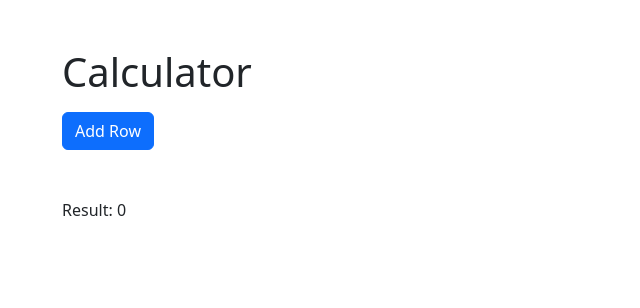
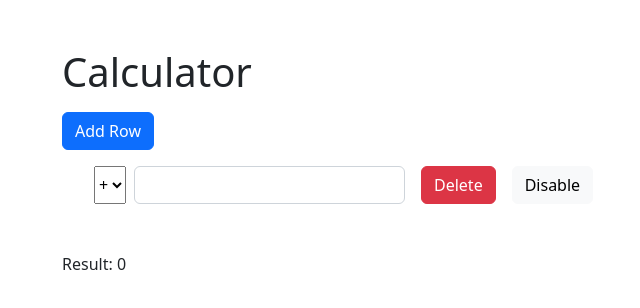
Before and after one commit to Yousif-bk/Calculator-react, a React (Create React App) app: page / in a window 1280 px wide. Shown: the top 308 px of the page, without its empty margins (20-660 px from the left). Built offline with nearby package versions, Linux system fonts and the light colour scheme.

Commit message:
[fix] fixed some bugs

```diff
--- a/src/components/AddDeleteRow.js
+++ b/src/components/AddDeleteRow.js
@@ -1,45 +1,50 @@
 import React, { useState } from "react";
 
-function AddDeleteRow({ rowsData, deleteRows,  handleChange }) {
+function AddDeleteRow({ rowsData, deleteRows, handleChange }) {
   // const [disabled, setDisabled] = useState(false)
 
-  const disableRow = (index, evnt)=> {
-    console.log(index)
+  // Disable Specific Row
+  const disableRow = (index, evnt) => {
     const { name, value } = evnt.target;
     const rowsInput = [...rowsData];
     rowsInput[index][name] = value;
-
-    rowsInput[index].disabled = true
-
-    // setDisabled(true)
-  }
+    console.log(rowsInput);
+    rowsInput[index].disabled = true;
+    //  setDisabled(true)
+  };
 
   return rowsData.map((data, index) => {
-    const { numValue,calculation, disabled } = data;
+    const { numValue, calculation, disabled } = data;
     return (
       <ul key={index}>
         <li className="d-flex mb-3">
+
           <select
-           disabled = {disabled}
-           value={calculation} name="calculation" onChange={(evnt) => handleChange(index, evnt)}>
+            disabled={disabled}
+            value={calculation}
+            name="calculation"
+            onChange={(evnt) => handleChange(index, evnt)}>
             <option value={true}>+</option>
             <option value={false}>-</option>
           </select>
+
           <input
-            disabled = {disabled}
+            disabled={disabled}
             type="text"
             className="form-control w-25 mx-2"
             name="numValue"
             value={numValue}
-            onChange={(evnt) => handleChange(index, evnt)}
-          />
+            onChange={(evnt) => handleChange(index, evnt)}/>
+
+          {/* Delete btn */}
           <button
-           disabled = {disabled}
+            disabled={disabled}
             className="btn btn-danger mx-2"
             onClick={() => deleteRows(index)}>
             Delete
           </button>
 
+          {/*  Disable Btn */}
           <button
             className="btn btn-light mx-2"
             onClick={(evnt) => disableRow(index, evnt)}>
--- a/src/components/DynamicRow.js
+++ b/src/components/DynamicRow.js
@@ -2,64 +2,55 @@ import React from "react";
 import { useState } from "react";
 import AddDeleteRow from "./AddDeleteRow";
 function DynamicRow() {
-
   // initial state
-  const [rowsData, setRowsData] = useState([]);
+  const initialState =  { numValue: "", calculation: "true", disabled: false }
+  const [rowsData, setRowsData] = useState([initialState]);
   const [result, setResult] = useState(0);
 
-
-
-// calculation
+  // calculation inputs
   const calculation = (rowsInput) => {
     let sum;
-    array.reduce((accumulator, obj) => {
-      if(accumulator == undefined && obj.calculation == "false"){
-        setResult(result - Number(array[0].numValue));
-        // setResult(sum)
-      }
-      else if (accumulator !== undefined && obj.calculation == "true") {
+    rowsInput.reduce((accumulator, obj) => {
+      if (accumulator == undefined && obj.calculation == "false") {
+        setResult(result - Number(rowsInput[0].numValue));
+      } else if (accumulator !== undefined && obj.calculation == "true") {
         sum = accumulator + Number(obj.numValue);
         setResult(sum);
       }
       return sum;
     }, 0);
-
   };
 
-  // Add Row
+  // Add New Row
   const addRows = () => {
     const rowsInput = {
       numValue: "",
       calculation: "true",
-      disabled: false
+      disabled: false,
     };
     setRowsData([...rowsData, rowsInput]);
   };
 
-
-  // handle Change
+  // handle Input Value Change
   const handleChange = (index, evnt) => {
     evnt.preventDefault();
     const { name, value } = evnt.target;
     const rowsInput = [...rowsData];
     rowsInput[index][name] = value;
-    // console.log(rowsInput, "rowsInput");
 
     // Call calculation method
     calculation(rowsInput);
-
     setRowsData(rowsInput);
   };
 
-  // Delete Rows
+  // Delete Row
   const deleteRows = (index) => {
     const rows = [...rowsData];
     rows.splice(index, 1);
     setRowsData(rows);
     // Call calculation method
-    calculation(rows)
+    calculation(rows);
   };
-
 
   return (
     <div className="container mt-5">
```
